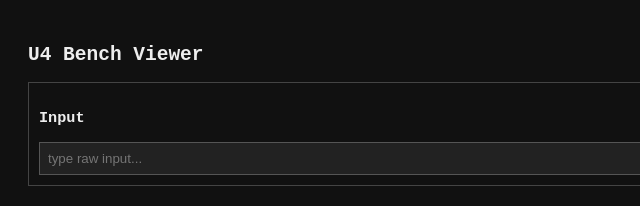
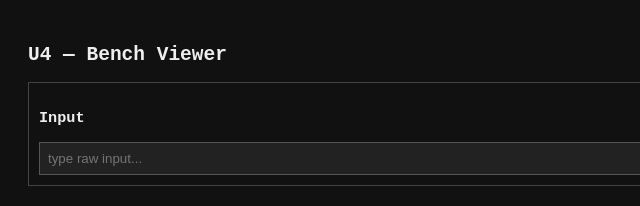
Before and after one commit to iki1uc/u4, a plain HTML site: page index.html in a window 1280 px wide. Shown: the top 206 px of the page, 0-640 px from the left. Drawn offline with Linux system fonts and the light colour scheme.

Commit message:
Update index.html

```diff
--- a/index.html
+++ b/index.html
@@ -11,7 +11,7 @@
 </head>
 <body>
 
-<h2>U4 Bench Viewer</h2>
+<h2>U4 — Bench Viewer</h2>
 
 <div class="block">
     <h3>Input</h3>
```
